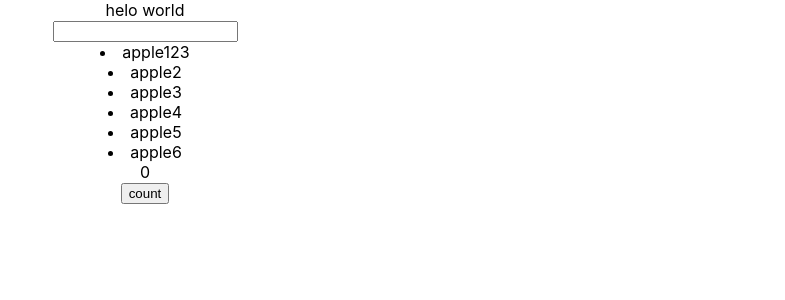
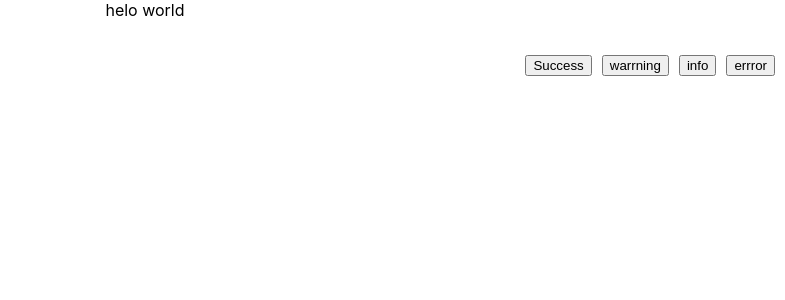
Before and after one commit to channaveerp/machine-coding-round, a React (Create React App) app: page / in a window 1280 px wide. Shown: the top 300 px of the page, without its empty margins (495-1280 px from the left). Built offline with nearby package versions, Linux system fonts and the light colour scheme.

Commit message:
toast changes

```diff
--- a/src/App.js
+++ b/src/App.js
@@ -1,11 +1,11 @@
 import './App.css';
-import { UseMemoHook } from './components/UseMemoHook';
+import { Toast } from './components/Toasts/Toasts';
 
 function App() {
   return (
     <div className='App'>
       helo world
-      <UseMemoHook />
+      <Toast />
     </div>
   );
 }
--- /dev/null
+++ b/src/Styles/toast.style.css
@@ -0,0 +1,65 @@
+.toast-container {
+    position: fixed;
+    top: 15px;
+    margin: 10px;
+    display: flex;
+    /* To add space between toasts */
+  }
+
+  .text-toast-container {
+    /* background: green; */
+    color: white;
+    padding: 10px;
+    width: 200px;
+    animation: slideIn 0.5s ease-out forwards;
+    border-radius: 5px;
+    display: flex;
+    justify-content: space-between;
+    align-items: center;
+    /* box-shadow: 0px 4px 8px rgba(0, 0, 0, 0.1); */
+    margin: 20px;
+  }
+
+  .text-toast-container.success {
+    background-color: #28a745; /* Green for success */
+  }
+
+  .text-toast-container.warning {
+    background-color: #28a745; /* Yellow for warning */
+  }
+
+  .text-toast-container.info {
+    background-color: #17a2b8; /* Blue for info */
+  }
+
+  .text-toast-container.error {
+    background-color: #dc3545; /* Red for error */
+  }
+
+  .text-toast-container .toast-message {
+    display: flex;
+    justify-content: space-between;
+    width: 100%;
+  }
+
+  .text-toast-container span {
+    margin-left: 10px;
+    cursor: pointer;
+  }
+
+  .btn-toast {
+    margin-top: 30px;
+    display: flex;
+    gap: 10px;
+    position: fixed;
+    right: 10px;
+  }
+
+  @keyframes slideIn {
+    from {
+      transform: translateX(100%);
+    }
+    to {
+      transform: translateX(0);
+    }
+  }
--- /dev/null
+++ b/src/components/Toasts/Toasts.jsx
@@ -0,0 +1,45 @@
+import '../../Styles/toast.style.css';
+import { useState } from 'react';
+export const Toast = () => {
+  const [toasts, setToasts] = useState([]);
+
+  const HandleSuccess = (message, type) => {
+    const id = new Date().getTime();
+    setToasts([...toasts, { id, message, type }]);
+  };
+
+  const handleToasClose = (id) => {
+    const filterArr = toasts.filter((item) => item.id !== id);
+    setToasts(filterArr);
+  };
+
+  return (
+    <div className='toast-container'>
+      <div className='hello'>
+        {toasts.map((toast) => {
+          return (
+            <div className='text-toast-container'>
+              <div
+                key={toast.id}
+                className={`toast text-toast-container ${toast.type}`}>
+                {toast.message}{' '}
+                <span onClick={() => handleToasClose(toast.id)}>X</span>
+              </div>
+            </div>
+          );
+        })}
+      </div>
+
+      <div className='btn-toast'>
+        <button onClick={() => HandleSuccess('success', 'success')}>
+          Success
+        </button>
+        <button onClick={() => HandleSuccess('warning', 'warning')}>
+          warrning
+        </button>
+        <button onClick={() => HandleSuccess('info', 'info')}>info</button>
+        <button onClick={() => HandleSuccess('error', 'error')}>errror</button>
+      </div>
+    </div>
+  );
+};
--- a/src/components/UseMemoHook.jsx
+++ /dev/null
@@ -1,38 +0,0 @@
-import React, { useMemo, useState } from 'react';
-
-const products = ['apple123', 'apple2', 'apple3', 'apple4', 'apple5', 'apple6'];
-
-export const UseMemoHook = () => {
-  const [searTerm, setSearchTerm] = useState('');
-  const [count, setCount] = useState(0);
-
-  const filterdeProducts = products.filter((product) => {
-    console.log('filterdeProducts filteringproducts');
-    return product.toLowerCase().includes(searTerm.toLowerCase());
-  });
-
-  //   const filterdeProducts = useMemo(() => {
-  //     console.log('filterdeProducts filteringproducts');
-  //     return products.filter((product) =>
-  //       product.toLowerCase().includes(searTerm.toLowerCase())
-  //     );
-  //   }, [searTerm]);
-
-  return (
-    <div>
-      <input
-        type='text'
-        value={searTerm}
-        onChange={(e) => setSearchTerm(e.target.value)}
-      />
-      <div>
-        {filterdeProducts.map((product) => (
-          <li>{product}</li>
-        ))}
-      </div>
-
-      <div>{count}</div>
-      <button onClick={() => setCount(count + 1)}>count</button>
-    </div>
-  );
-};
```
